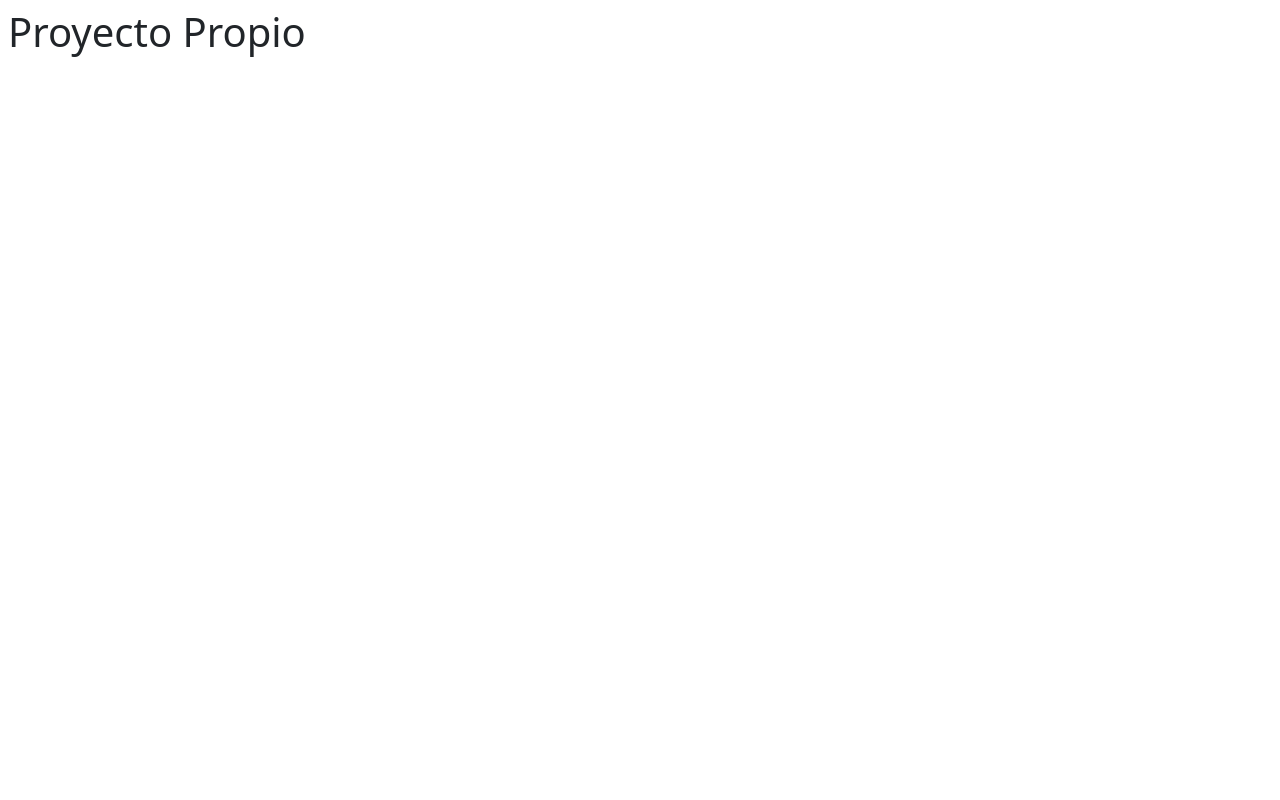
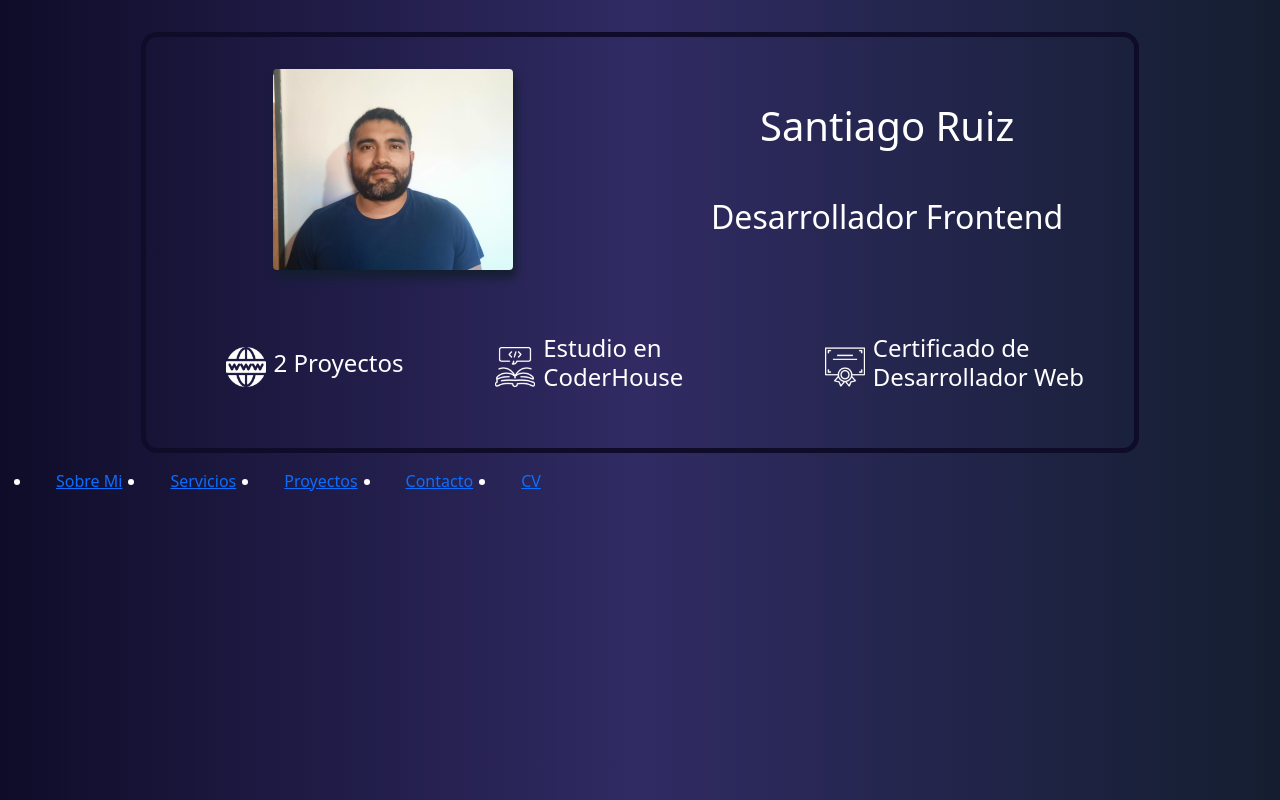
Before and after one commit to Santi1994r/proyecto-personal-ruiz, a website: page index.html in a window 1280 px wide. Drawn offline with nearby package versions, Linux system fonts and the light colour scheme.

Commit message:
finalizacion del menu

```diff
--- a/index.html
+++ b/index.html
@@ -1,19 +1,63 @@
 <html lang="es">
+
 <head>
     <meta charset="UTF-8">
     <meta http-equiv="X-UA-Compatible" content="IE=edge">
     <meta name="viewport" content="width=device-width, initial-scale=1.0">
     <!-- ---BOOTSTRAP--- -->
-    <link href="https://cdn.jsdelivr.net/npm/bootstrap@5.1.3/dist/css/bootstrap.min.css" rel="stylesheet" integrity="sha384-1BmE4kWBq78iYhFldvKuhfTAU6auU8tT94WrHftjDbrCEXSU1oBoqyl2QvZ6jIW3" crossorigin="anonymous">
+    <link href="https://cdn.jsdelivr.net/npm/bootstrap@5.1.3/dist/css/bootstrap.min.css" rel="stylesheet"
+        integrity="sha384-1BmE4kWBq78iYhFldvKuhfTAU6auU8tT94WrHftjDbrCEXSU1oBoqyl2QvZ6jIW3" crossorigin="anonymous">
     <!-- -----CSS----- -->
     <link rel="stylesheet" href="./css/style.css">
     <title>proyecto propio</title>
 </head>
+
 <body>
-    <h1 class="m-2">Proyecto Propio</h1>
+    <!-- --------Menu de presentacion-------- -->
+    <main class="m-3 d-flex justify-content-center">
+        <section class="menu">
+            <div class="container">
+                <div class="row my-3">
+                    <div class="col d-flex justify-content-center">
+                        <img class="fotoPerfil img-fluid rounded" src="./images/foto-linkedin-ruiz.jpg" alt="santiago ruiz">
+                    </div>
+                    <div class="col d-flex flex-column align-items-center justify-content-center">
+                        <h1 class="text-center my-4">Santiago Ruiz</h1>
+                        <h2 class="text-center my-4">Desarrollador Frontend</h2>
+                    </div>
+                </div>
+                <div class="row my-5">
+                    <div class="col d-flex justify-content-center align-items-center">
+                        <img class="iconoMenu m-2" src="./images/red-mundial-blanco.png" alt="santiago ruiz">
+                        <h3 class="infoEstudio">2 Proyectos</h3>
+                    </div>
+                    <div class="col d-flex justify-content-center align-items-center">
+                        <img class="iconoMenu m-2" src="./images/estudio-blanco.png" alt="santiago ruiz">
+                        <h3 class="infoEstudio">Estudio en CoderHouse</h3>
+                    </div>
+                    <div class="col d-flex justify-content-center align-items-center">
+                        <img class="iconoMenu m-2" src="./images/certificado-blanco.png" alt="santiago ruiz">
+                        <h3 class="infoEstudio">Certificado de Desarrollador Web</h3>
+                    </div>
+                </div>
+            </div>
+        </section>
+    </main>
 
+    <nav class="navegador">
+        <ul class="d-flex">
+            <li><a class="mx-4" href="#">Sobre Mi</a></li>
+            <li><a class="mx-4" href="#">Servicios</a></li>
+            <li><a class="mx-4" href="#">Proyectos</a></li>
+            <li><a class="mx-4" href="#">Contacto</a></li>
+            <li><a class="mx-4" href="#">CV</a></li>
+        </ul>
+    </nav>
 
     <!-- -----LINK BOOTSTRAP------ -->
-    <script src="https://cdn.jsdelivr.net/npm/bootstrap@5.1.3/dist/js/bootstrap.bundle.min.js" integrity="sha384-ka7Sk0Gln4gmtz2MlQnikT1wXgYsOg+OMhuP+IlRH9sENBO0LRn5q+8nbTov4+1p" crossorigin="anonymous"></script>
+    <script src="https://cdn.jsdelivr.net/npm/bootstrap@5.1.3/dist/js/bootstrap.bundle.min.js"
+        integrity="sha384-ka7Sk0Gln4gmtz2MlQnikT1wXgYsOg+OMhuP+IlRH9sENBO0LRn5q+8nbTov4+1p" crossorigin="anonymous">
+    </script>
 </body>
+
 </html>
--- /dev/null
+++ b/scss/_header.scss
@@ -0,0 +1,23 @@
+body{
+    background-image: linear-gradient(to right, #0f0c29, #302b63, #141e30);
+}
+.menu{
+    border-radius: 1rem;
+    border: 5px solid #0f0c29;
+    width: 80%;
+    margin-top: 1rem;
+}
+
+.infoEstudio{
+    font-size: 1.5rem;
+}
+
+.iconoMenu{
+    width: 2.5rem ;
+}
+
+.fotoPerfil{
+    width: 15rem;
+    margin: 1rem;
+    filter: drop-shadow(.2rem .5rem .3rem #141e30);
+}
--- /dev/null
+++ b/scss/_reset.scss
@@ -0,0 +1,6 @@
+*{
+    padding: 0;
+    margin: 0;
+    box-sizing: border-box;
+    color: #fff;
+}
--- a/scss/style.scss
+++ b/scss/style.scss
@@ -1 +1,3 @@
 @import "./header";
+@import "./reset";
+@import "./navbar";
```
Also changed, not shown: css/style.css, images/certificado-blanco.png (added), images/estudio-blanco.png (added), images/foto-linkedin-ruiz.jpg (added), images/red-mundial-blanco.png (added), scss/_navbar.scss (added), 1 other file.
